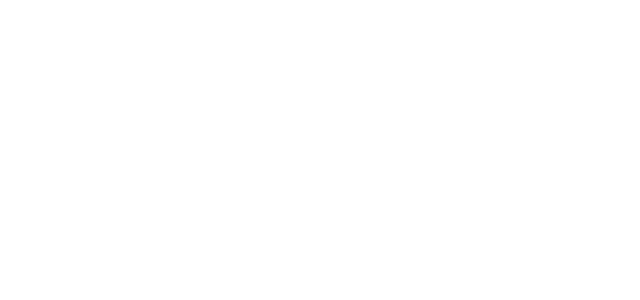
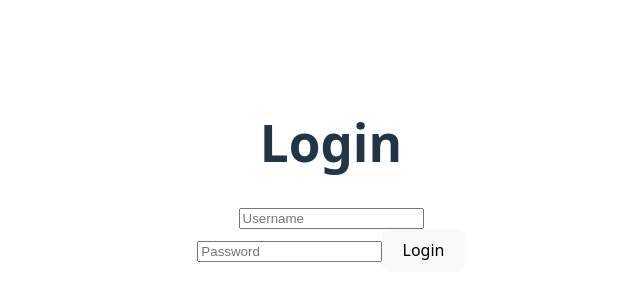
Before and after one commit to MagneticStar/SwanHacks2025, a React (Vite) app in the folder Frontend/swan-hacks/: page /login in a window 1280 px wide. Before the commit this address had no page. Shown: the part 224-524 px from the top of the page, without its empty margins (309-949 px from the left). Built offline with nearby package versions, Linux system fonts and the light colour scheme.

Commit message:
feat: adding login

```diff
--- a/Frontend/swan-hacks/src/App.jsx
+++ b/Frontend/swan-hacks/src/App.jsx
@@ -3,6 +3,7 @@ import { useState } from 'react'
 import './App.css'
 
 import UserSignup from './components/user/UserSignup';
+import UserLogin from './components/user/UserLogin';
 
 function App() {
 
@@ -18,6 +19,7 @@ function App() {
       <div className="flex-grow">
         <Routes>
           <Route path="/signup" element={<UserSignup user={user} setUser={setUser} />} />
+          <Route path="/login" element={<UserLogin setUserInfo={setUser} />} />
         </Routes>
       </div>
     </Router>
--- a/Frontend/swan-hacks/src/components/user/UserLogin.jsx
+++ b/Frontend/swan-hacks/src/components/user/UserLogin.jsx
@@ -0,0 +1,89 @@
+import { useState } from "react";
+
+export default function UserLogin({ setUserInfo }) {
+  const [form, setForm] = useState({
+    username: "",
+    password: "",
+  });
+
+  const [error, setError] = useState("");
+
+  function handleChange(e) {
+    setForm({
+      ...form,
+      [e.target.name]: e.target.value,
+    });
+  }
+
+  async function handleSubmit(e) {
+    e.preventDefault();
+    setError("");
+
+    try {
+      // Send login request to backend
+      const res = await fetch("http://localhost:5000/api/login", {
+        method: "POST",
+        headers: { "Content-Type": "application/json" },
+        body: JSON.stringify(form),
+      });
+
+      if (!res.ok) {
+        throw new Error("Invalid login");
+      }
+
+      const data = await res.json();
+
+      // Example server response:
+      // {
+      //   id: "...",
+      //   name: "...",
+      //   username: "...",
+      //   elo: "..."
+      // }
+
+      // Use the passed-in setter
+      setUserInfo({
+        id: data.id,
+        name: data.name,
+        username: data.username,
+        elo: data.elo,
+      });
+
+    } catch (err) {
+      console.error(err);
+      setError("Invalid username or password.");
+    }
+  }
+
+  return (
+    <div style={{ maxWidth: "350px", margin: "auto" }}>
+      <h1>Login</h1>
+
+      <form onSubmit={handleSubmit}>
+
+        <input
+          type="text"
+          name="username"
+          placeholder="Username"
+          value={form.username}
+          onChange={handleChange}
+          required
+        />
+
+        <input
+          type="password"
+          name="password"
+          placeholder="Password"
+          value={form.password}
+          onChange={handleChange}
+          required
+        />
+
+        <button type="submit">Login</button>
+
+      </form>
+
+      {error && <p style={{ color: "red" }}>{error}</p>}
+    </div>
+  );
+}
```
